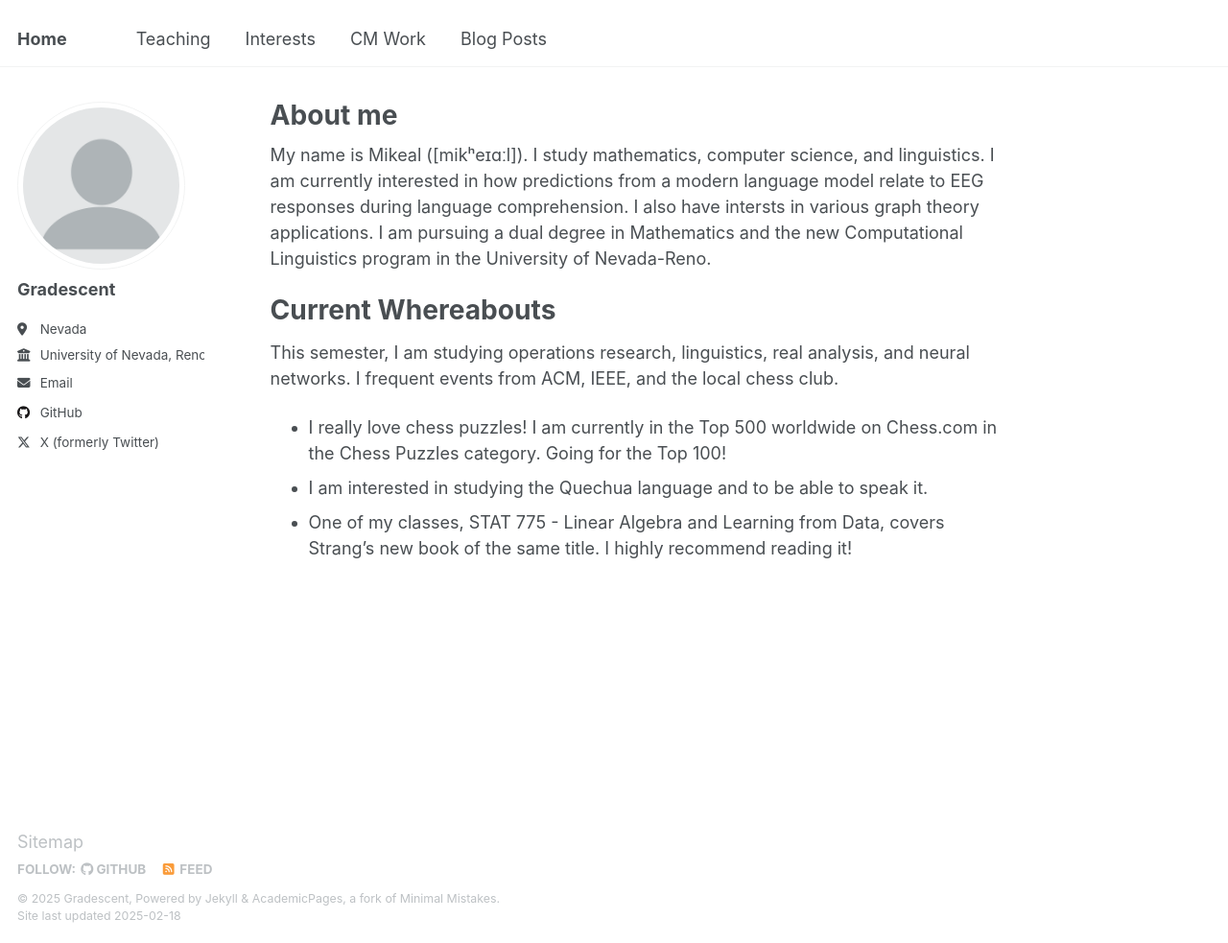
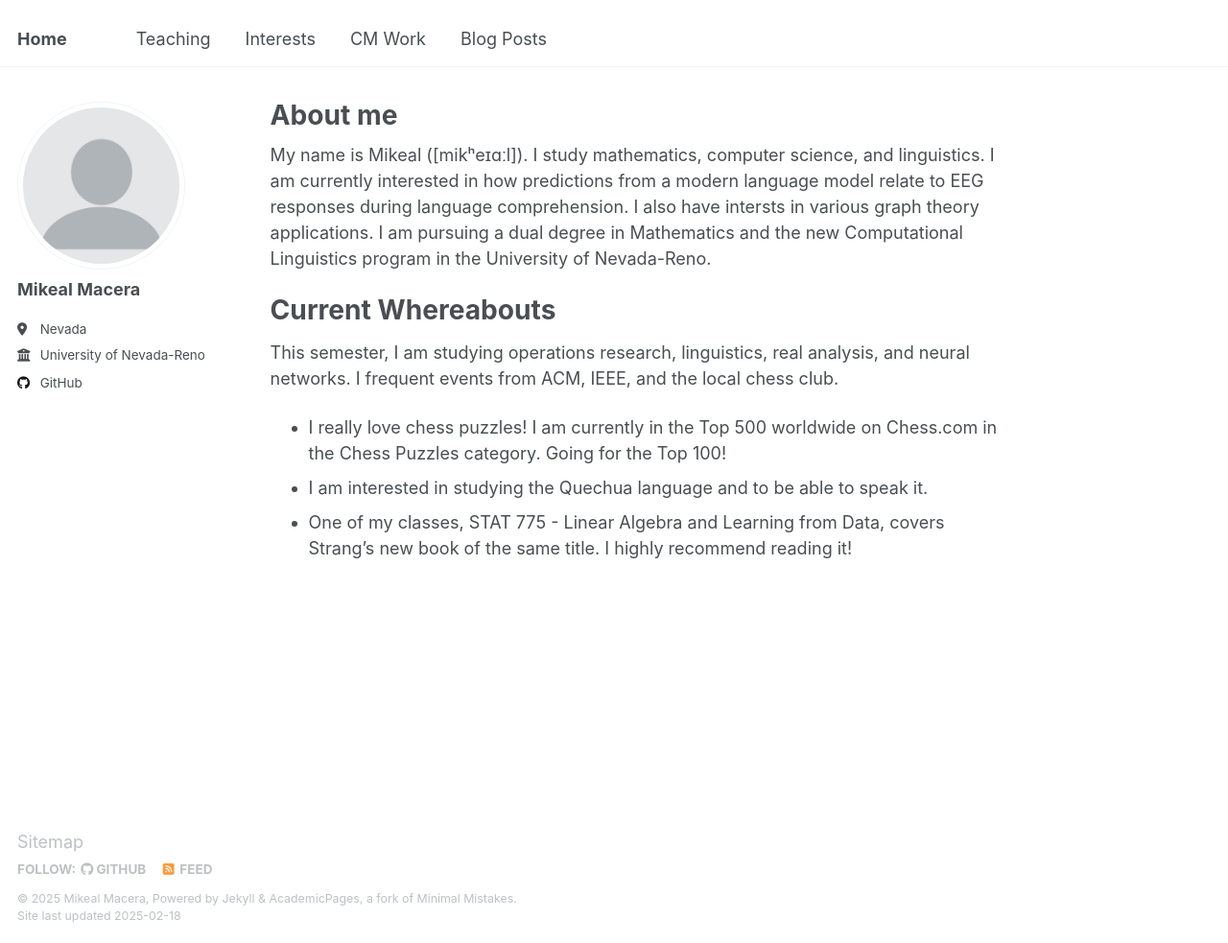
Before and after one commit to mikealmacera/mikealmacera.github.io, a Jekyll site: the page built from _pages/about.md, in a window 1280 px wide and 983 px high. Shown: the whole window at 96% size. Built offline with Jekyll 4.4.1, drawn with Linux system fonts in a browser that asks for light colours.

Commit message:
Update _config.yml

```diff
--- a/_config.yml
+++ b/_config.yml
@@ -11,7 +11,7 @@ locale                   : "en-US"
 site_theme               : "default"
 title                    : "Home"
 title_separator          : "-"
-name                     : &name "Gradescent"
+name                     : &name "Mikeal Macera"
 description              : &description "personal description"
 url                      : https://gradescence.github.io # the base hostname & protocol for your site e.g. "https://[your GitHub username].github.io"
 baseurl                  : "" # the subpath of your site, e.g. "/blog"
@@ -23,13 +23,13 @@ repository               : "gradescence/gradescence.github.io"
 author:
   # Biographic information
   avatar           : "profile.png"
-  name             : "Gradescent"
+  name             : "Mikeal Macera"
   pronouns         : #"they/them"
   bio              : "Computational Linguistics and Math dual degree student."
   location         : "Nevada"
-  employer         : "University of Nevada, Reno"
+  employer         : "University of Nevada-Reno"
   uri              : # URL
-  email            : "mmacera (at) unr (dot) edu"
+  email            : #"mmacera (at) unr (dot) edu"
 
   # Academic websites
   arxiv            : # URL - Update with the correct link to your profile
@@ -67,7 +67,7 @@ author:
   steam            : # Username
   telegram         : # URL
   tumblr           : # Username
-  twitter          : gradescence
+  twitter          : # gradescence
   vine             : # Username
   weibo            : # Username
   wikipedia        : # Username
```
